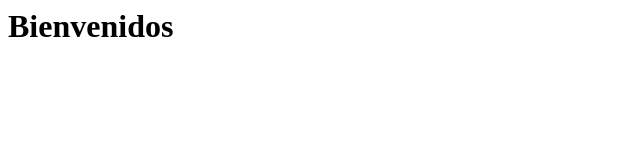
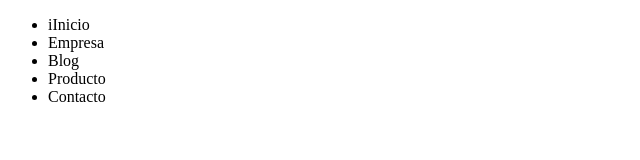
Before and after one commit to erviquez/proyecto1, a plain HTML site: page index.html in a window 1280 px wide. Shown: the whole page, without its empty margins (0-640 px from the left). Drawn offline with Linux system fonts and the light colour scheme.

Commit message:
Funcionalidad1 index modificado y add main.js

```diff
--- a/index.html
+++ b/index.html
@@ -1 +1,19 @@
-<h1>Bienvenidos</h1>
+<!DOCTYPE html>
+<html lang="es">
+<head>
+    <meta charset="UTF-8">
+    <meta name="viewport" content="width=device-width, initial-scale=1.0">
+    <title>Document</title>
+</head>
+<body>
+    <div class="navegacion">
+        <ul>
+            <li>iInicio</li>
+            <li>Empresa</li>
+            <li>Blog</li>
+            <li>Producto</li>
+            <li>Contacto</li>
+        </ul>
+    </div>
+</body>
+</html>
--- /dev/null
+++ b/main.js
@@ -0,0 +1 @@
+var numero = 1;
```
